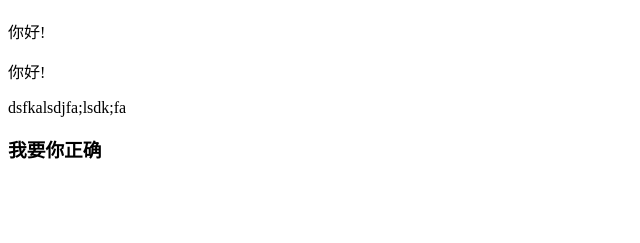
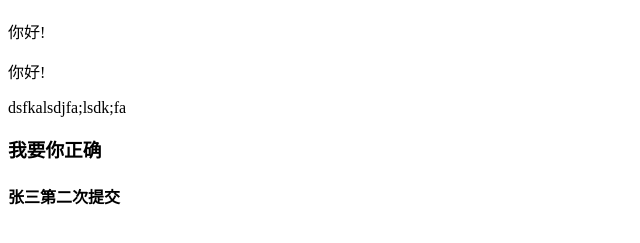
Before and after one commit to 2011308205/-mehobbyna, a plain HTML site: page index.html in a window 1280 px wide. Shown: the part 205-448 px from the top of the page, without its empty margins (0-640 px from the left). Drawn offline with Linux system fonts and the light colour scheme.

Commit message:
张三第二次提交

```diff
--- a/index.html
+++ b/index.html
@@ -14,5 +14,6 @@
    <p>你好!</p>
   dsfkalsdjfa;lsdk;fa
   <h3>我要你正确</h3>
+  <h4> 张三第二次提交</h4>
 </body>
 </html>
```
